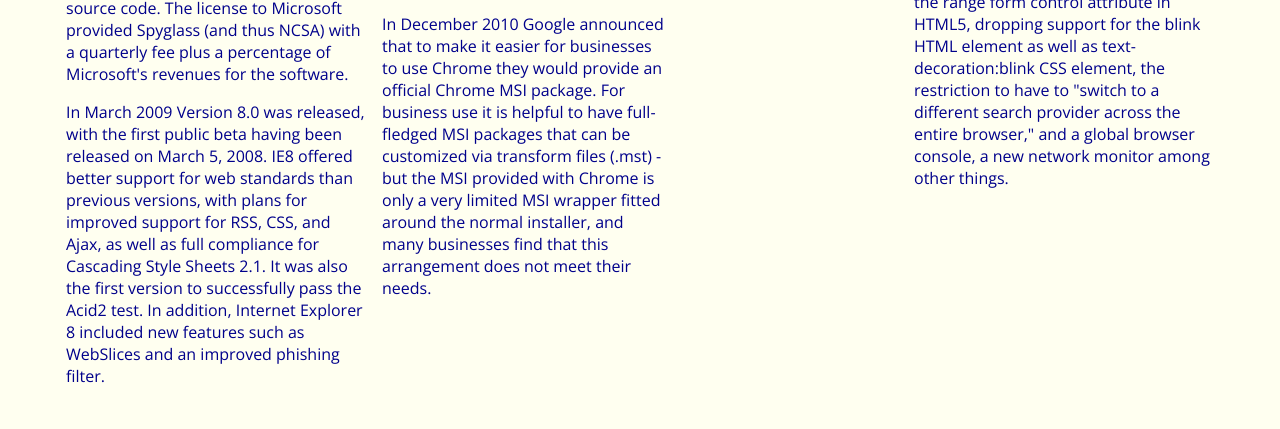
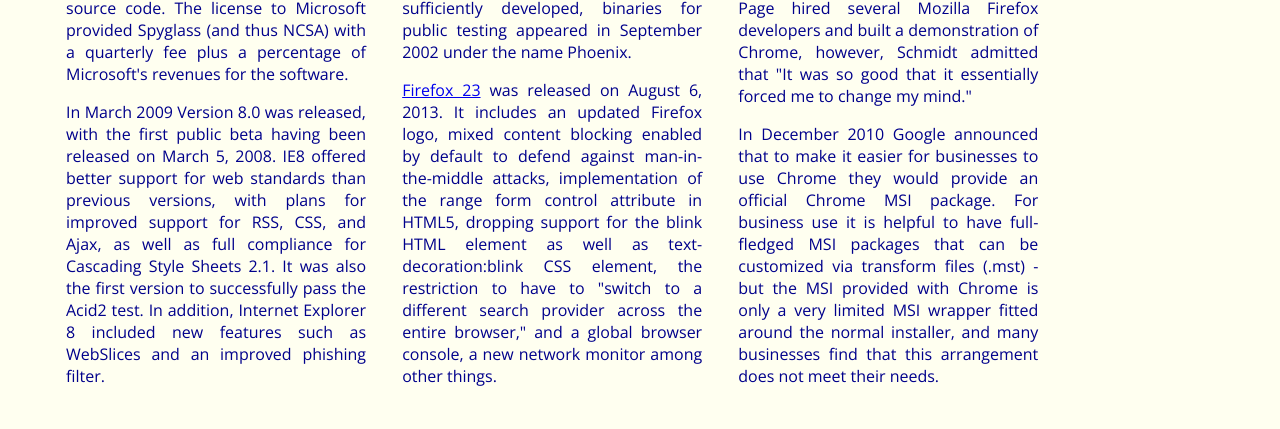
Before and after one commit to chumeda/browserhistory, a plain HTML site: page index.html in a window 1280 px wide. Shown: the part 799-1228 px from the top of the page. Drawn offline with nearby package versions, Linux system fonts and the light colour scheme.

Commit message:
some changes

```diff
--- a/style.css
+++ b/style.css
@@ -16,22 +16,27 @@ img {
 }
 
 .left {
-  float: left;
+  float: inherit;
   width: 300px;
   padding: 1em;
+  display: inline-block;
+  text-align: justify;
 }
 
 .right {
-  float: right;
+  float: inherit;
   width: 300px;
   padding: 1em;
+  display: inline-block;
+  text-align: justify;
 }
 
 .center {
   width: 300px;
-  margin-right: 300px;
-  margin-left: 300px;
+  float: inherit;
   padding: 1em;
+  display: inline-block;
+  text-align: justify;
 }
 
 #navbar ul {
```
